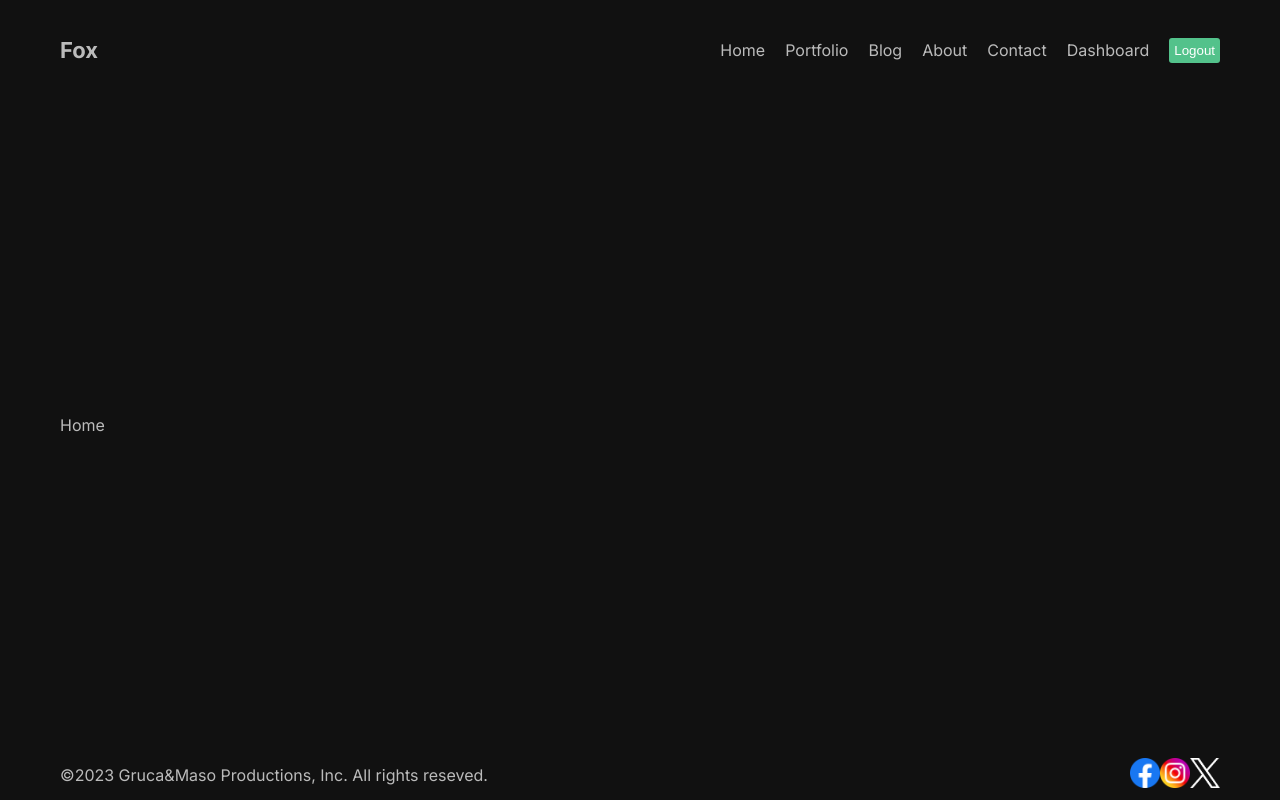
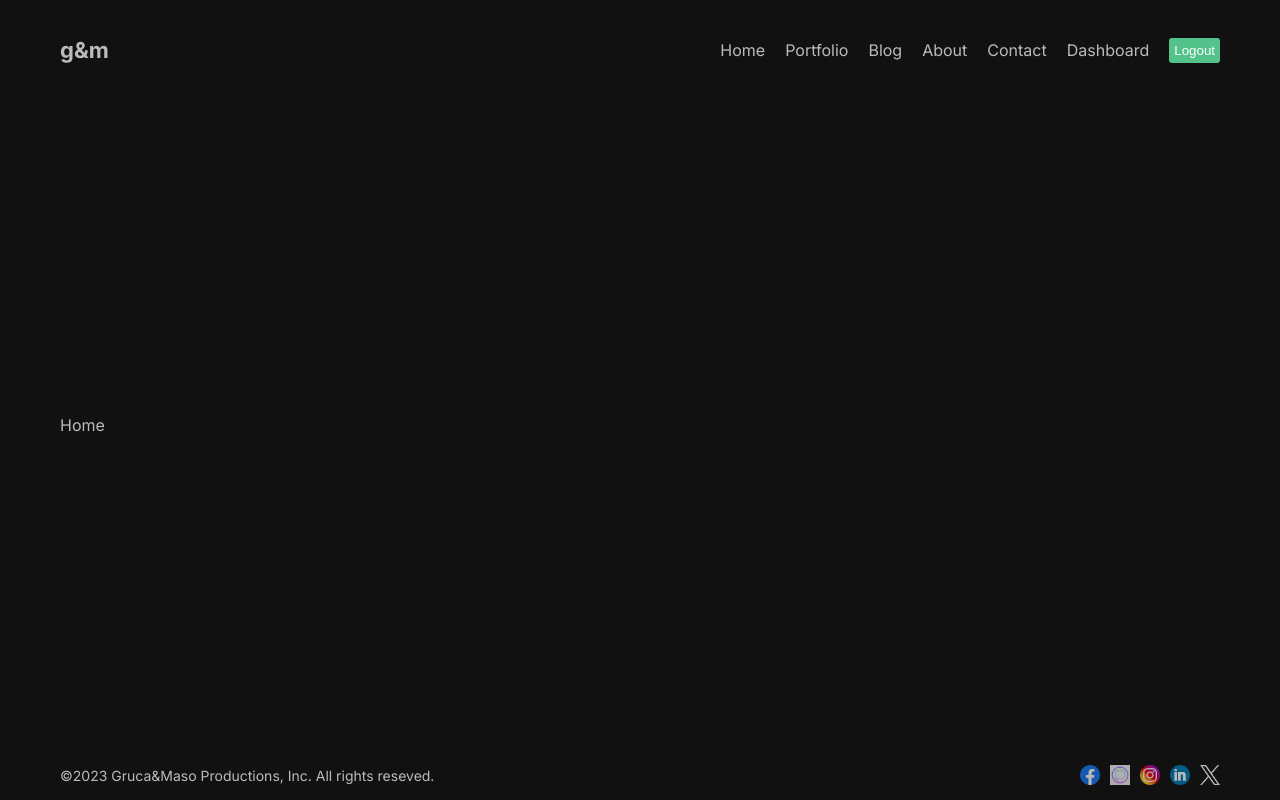
Before and after one commit to kgruca/portfolio-site, a Next.js app: page / in a window 1280 px wide. Built offline with nearby package versions, Linux system fonts and the light colour scheme.

Commit message:
changes to footers, such as opacity

```diff
--- a/src/components/footer/Footer.tsx
+++ b/src/components/footer/Footer.tsx
@@ -5,10 +5,42 @@ import Image from "next/image";
 const Footer = () => (
   <div className={styles.container}>
     <div>&copy;2023 Gruca&Maso Productions, Inc. All rights reseved.</div>
-    <div>
-      <Image src="/facebook-icon.png" width={30} height={30} alt="facebook" />
-      <Image src="/insta-icon.png" width={30} height={30} alt="instagram" />
-      <Image src="/logo-white.png" width={30} height={30} alt="x" />
+    <div className={styles.social}>
+      <Image
+        src="/facebook-icon.png"
+        width={20}
+        height={20}
+        alt="facebook"
+        className={styles.icon}
+      />
+      <Image
+        src="/github-icon.png"
+        width={20}
+        height={20}
+        alt="github"
+        className={styles.icon}
+      />
+      <Image
+        src="/insta-icon.png"
+        width={20}
+        height={20}
+        alt="instagram"
+        className={styles.icon}
+      />
+      <Image
+        src="/linkedin.png"
+        width={20}
+        height={20}
+        alt="linkedin"
+        className={styles.icon}
+      />
+      <Image
+        src="/logo-white.png"
+        width={20}
+        height={20}
+        alt="x"
+        className={styles.icon}
+      />
     </div>
   </div>
 );
--- a/src/components/footer/footer.module.css
+++ b/src/components/footer/footer.module.css
@@ -1,12 +1,18 @@
 .container {
   height: 50px;
   display: flex;
+  font-size: 14px;
   align-items: center;
   justify-content: space-between;
 }
 
-.imgContainer {
-  width: 30px;
-  height: 30px;
-  position: relative;
+.social {
+  display: flex;
+  align-items: center;
+  gap: 10px;
 }
+
+.icon {
+  opacity: 0.7;
+  cursor: pointer;
+}
--- a/src/components/navbar/Navbar.tsx
+++ b/src/components/navbar/Navbar.tsx
@@ -39,7 +39,7 @@ const links = [
 const Navbar = () => (
   <div className={styles.container}>
     <Link href="/" className={styles.logo}>
-      Fox
+      g&m
     </Link>
     <div className={styles.links}>
       {links.map((link) => (
```
Also changed, not shown: public/github-icon.png (added), public/linkedin.png (added).
